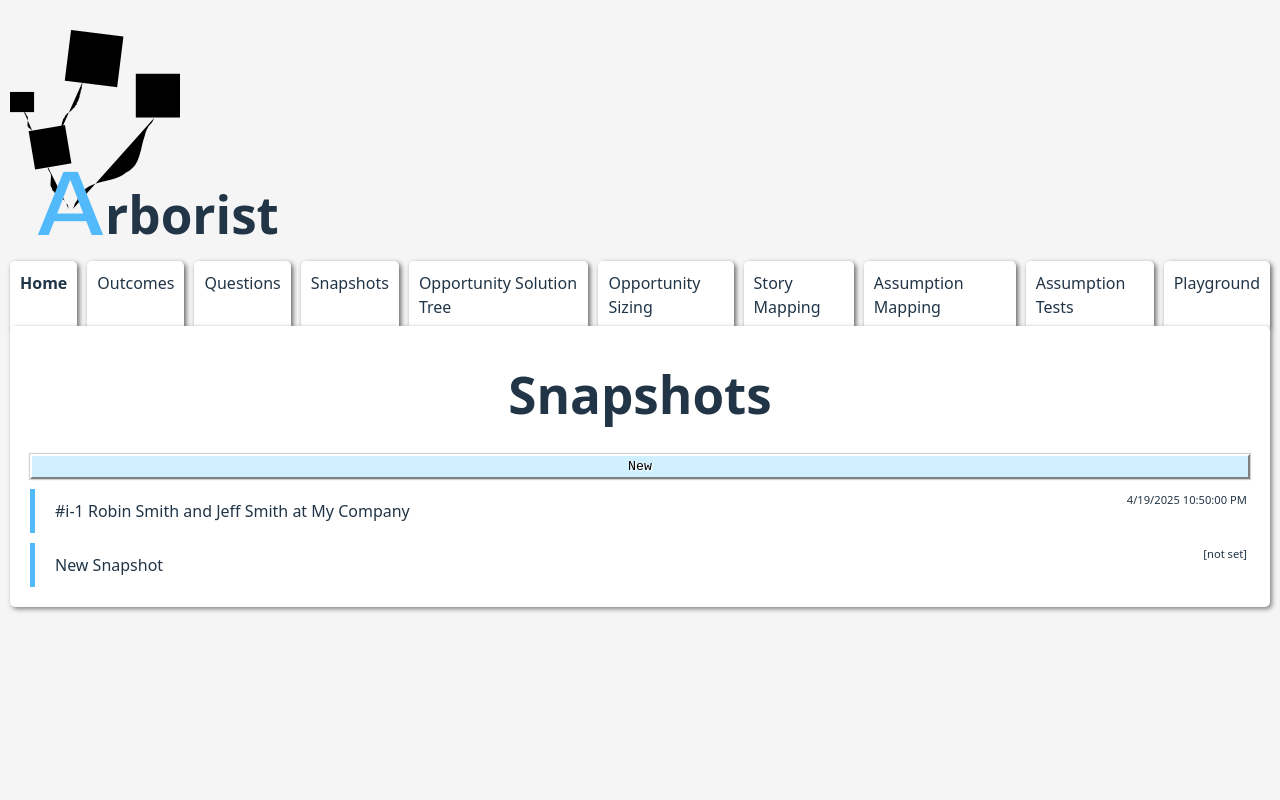
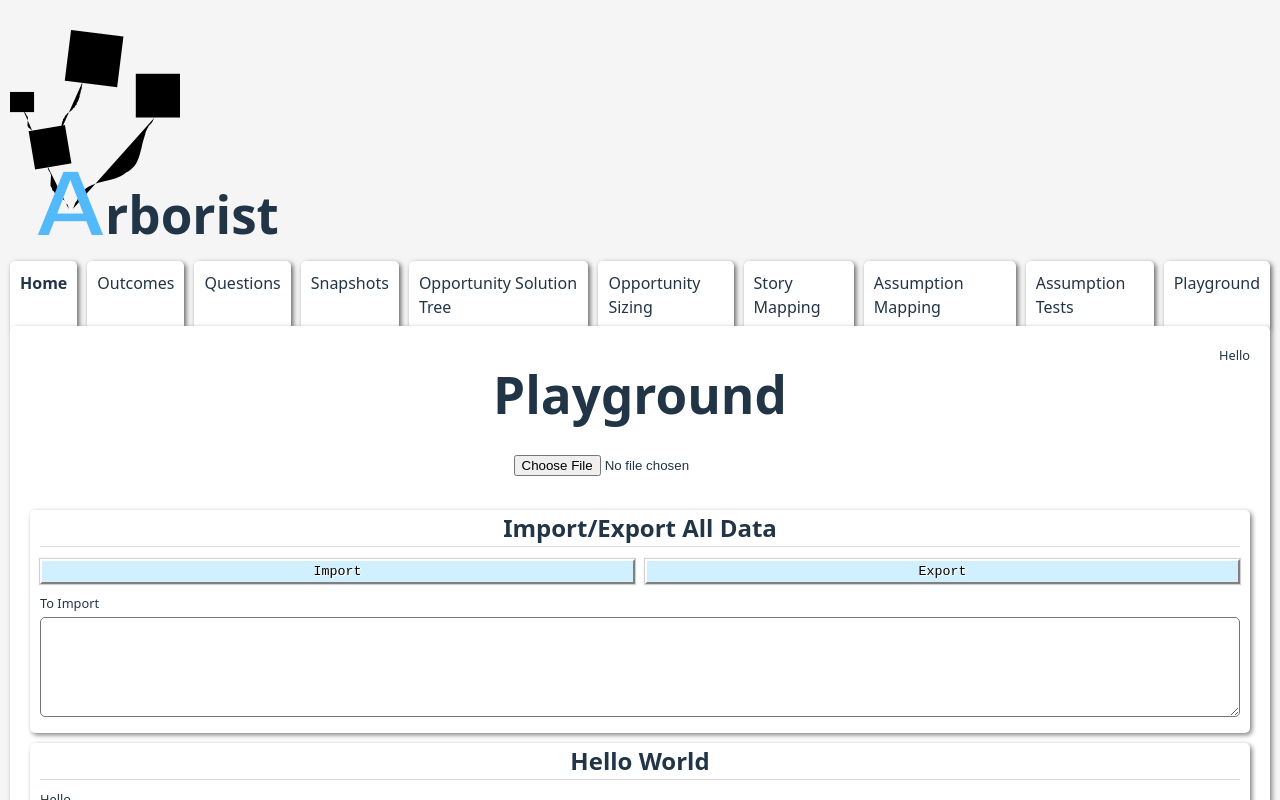
Before and after one commit to Iubalus/arborist, a Vue app in the folder arborist/: page / in a window 1280 px wide. Shown: the top 800 px of the page. Built offline with nearby package versions, Linux system fonts and the light colour scheme.

Commit message:
Work on some image upload/encoding

```diff
--- /dev/null
+++ b/arborist/src/components/bits/ImageUpload.vue
@@ -0,0 +1,51 @@
+<template>
+    <div>
+        <input @change="handleImage" type="file" accept="image/*">
+    </div>
+</template>
+<script lang="ts">
+import { defineComponent } from 'vue'
+
+export default defineComponent({
+    props: {
+        value: {
+            type: String,
+            required: true
+        }
+    },
+    emits: ["update:value"],
+    data() {
+        return {
+            internalEncodedImage: this.value
+        }
+    },
+    methods: {
+        handleImage(e: any) {
+            const reader = new FileReader();
+            reader.onload = () => {
+                // this.encoded = e.target.result;
+                if (reader.result) {
+                    this.internalEncodedImage = reader.result.toString();
+                }
+            };
+            reader.readAsDataURL(e.target.files[0]);
+        }
+    },
+    watch: {
+        value: {
+            handler: function (v) {
+                this.internalEncodedImage = v;
+            }
+        },
+        internalEncodedImage: {
+            handler: function (v) {
+                if(this.value !== v){
+                    this.$emit("update:value", v);
+                }
+            }
+        }
+    }
+})
+
+</script>
+<style scoped></style>
--- a/arborist/src/components/pages/Home.vue
+++ b/arborist/src/components/pages/Home.vue
@@ -28,7 +28,7 @@ export default defineComponent({
     components: { Tabs, FlexRow, Page },
     data() {
         return {
-            active: Snapshots,
+            active: Playground,
             tabs: [
                 {
                     title: "Home",
--- a/arborist/src/components/pages/Playground.vue
+++ b/arborist/src/components/pages/Playground.vue
@@ -1,5 +1,9 @@
 <template>
     <Page title="Playground" super-header="Hello">
+        <ImageUpload
+            v-model:value="imageTest"
+        />
+        <img :src="imageTest" />
         <Card title="Import/Export All Data">
             <div v-show="!!message" class="message">
                 {{ message }}
@@ -42,9 +46,10 @@ import Snapshot from './Snapshot.vue';
 import Selct from '../bits/Selct.vue';
 import { createAPI } from '../../api/mockapi';
 import FlexRow from '../bits/FlexRow.vue';
+import ImageUpload from '../bits/ImageUpload.vue';
 
 export default defineComponent({
-    components: { LabelText, Card, EditList, Btn, Page, DragCanvas, DualEditList, Snapshot, Selct, FlexRow },
+    components: { LabelText, Card, EditList, Btn, Page, DragCanvas, DualEditList, Snapshot, Selct, FlexRow, ImageUpload},
     data() {
         return {
             testValue: "Hello",
@@ -53,7 +58,8 @@ export default defineComponent({
             options: [{ value: "1", label: "Foo" }, { value: "2", label: "Bar" }],
             selected: "1",
             toImport: "",
-            message: ""
+            message: "",
+            imageTest: ""
         }
     },
     methods: {
```
